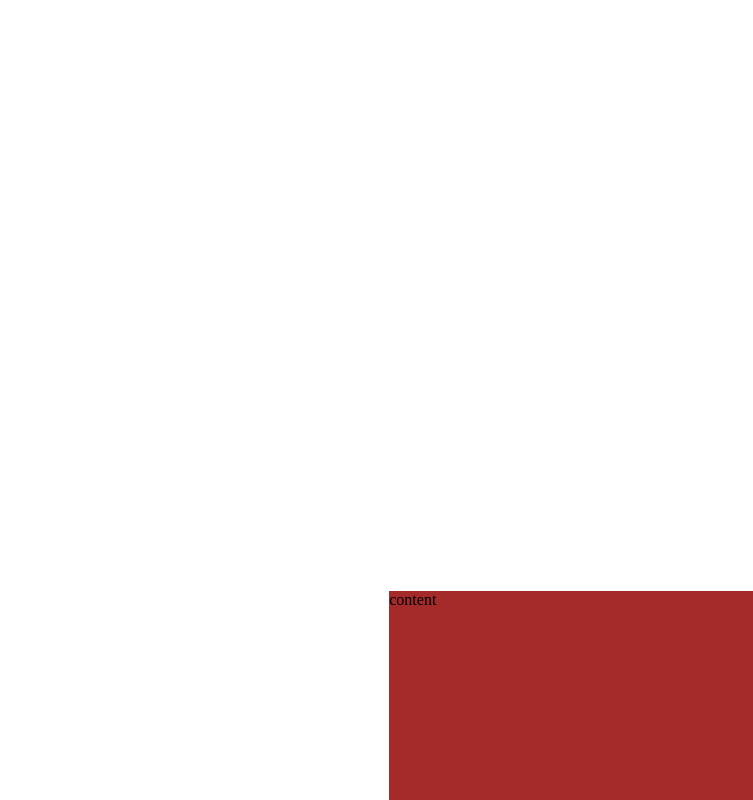
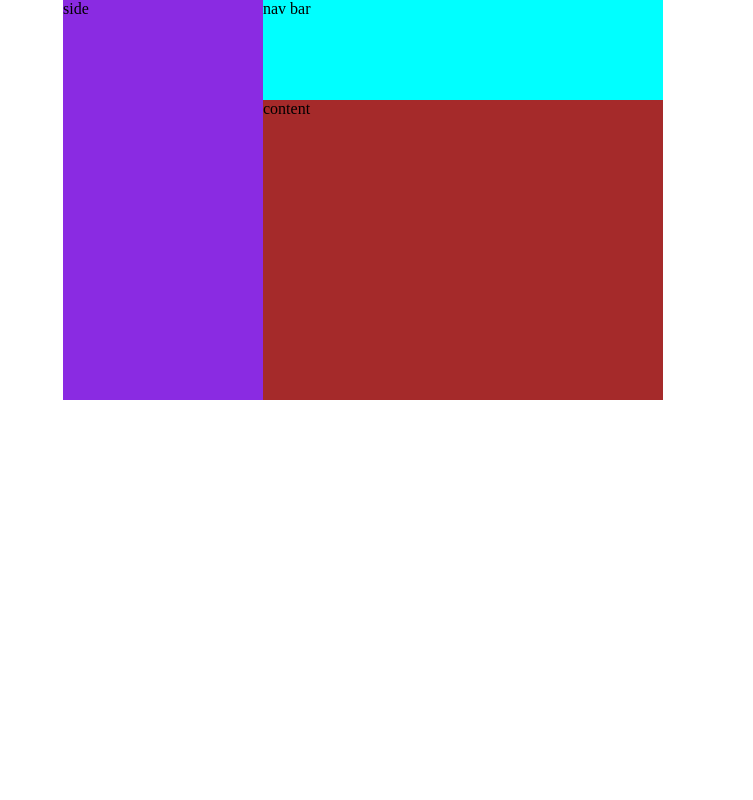
Before and after one commit to Wahyunce8/css-grid, a plain HTML site: page grid.html in a window 1280 px wide. Shown: the whole page, without its empty margins (527-1280 px from the left). Drawn offline with Linux system fonts and the light colour scheme.

Commit message:
Update grid.html

```diff
--- a/grid.html
+++ b/grid.html
@@ -16,13 +16,13 @@
         place-content: center;
     }
     .container {
-        width: 100vw;
-        height: 100vh;
+        width: 100px;
+        height: 100px;
         display: grid;
         grid-template-areas:
          "side nav nav nav"
          " side main main main"
-        gi "side main main main";
+        "side main main main";
         grid-template-rows: 100px 300px;
         grid-template-columns: 200px 400px;
     }
```
